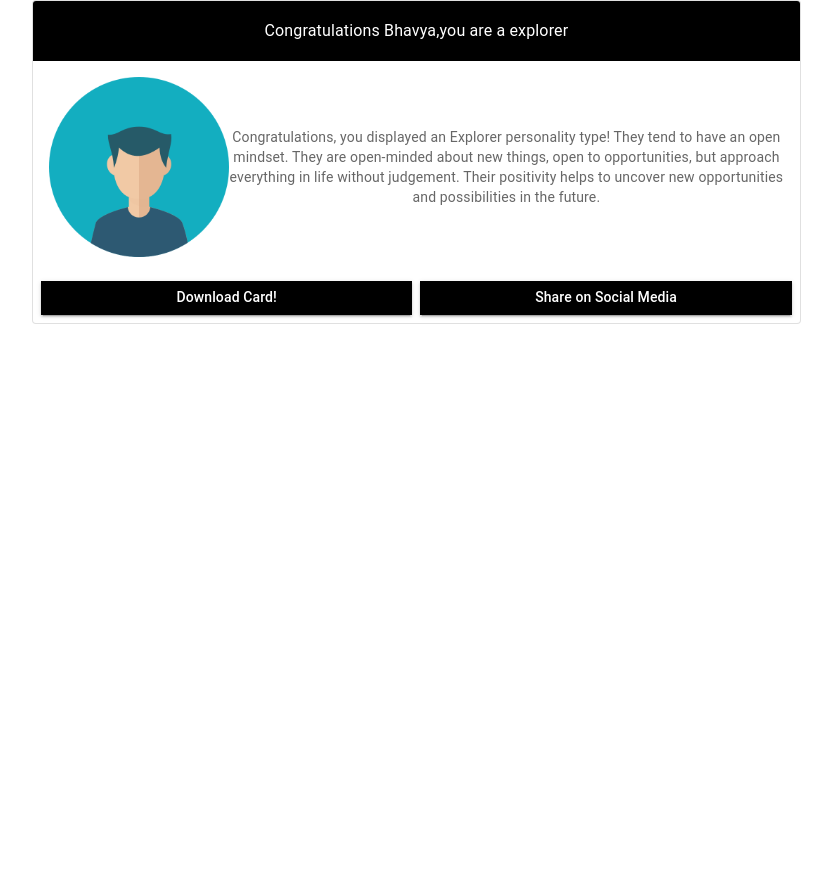
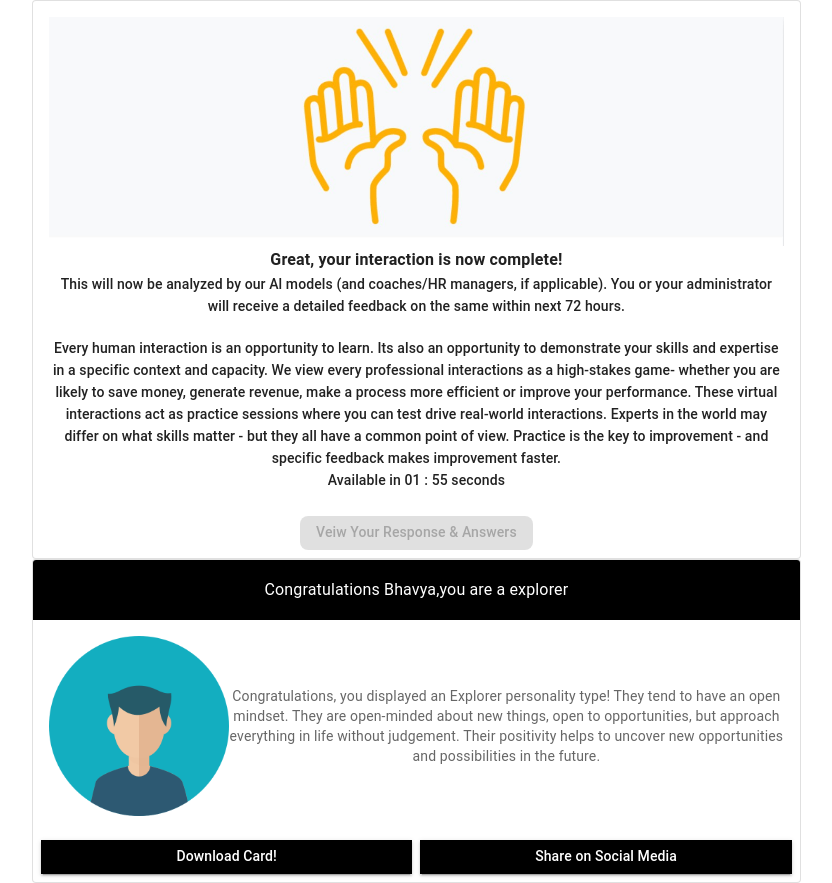
Before and after one commit to anish1357/Talentsumo-Assignmennt, a React (Create React App) app: page / in a window 1280 px wide. Shown: the whole page, without its empty margins (182-1014 px from the left). Before the commit the page ends 800 px from the top, so only its background shows below. Built offline with nearby package versions, Linux system fonts and the light colour scheme.

Commit message:
1st card done  with functionality

```diff
--- a/src/Components/Button/CustomButton.js
+++ b/src/Components/Button/CustomButton.js
@@ -1,11 +1,11 @@
 import React from "react"
-import {Button} from "@mui/material"
+import {Button, formGroupClasses} from "@mui/material"
 import Typography from "@mui/material/Typography"
 const CustomButton = (props) => {
 
 
    return (
-      <Button fullWidth={true} variant={"contained"} sx={{ color: `${props.color}`, backgroundColor: `${props.backgroundColor}`,textTransform: 'none', borderRadius : `${props.borderRadius}`}}>
+      <Button fullWidth={props.fullWidth ? true : false} disabled={props.disabled ? true :  false} variant={"contained"} sx={{ color: `${props.color}`, backgroundColor: `${props.backgroundColor}`,textTransform: 'none', borderRadius : `${props.borderRadius}`}}>
        <Typography variant="subtitle2" >
        {props.name}
        </Typography>
--- /dev/null
+++ b/src/Components/Cards/Card1.js
@@ -0,0 +1,63 @@
+import {React,useState,useEffect} from "react"
+import {Card,CardHeader,CardContent,CardActions,CardMedia,Box} from "@mui/material"
+import Typography from "@mui/material/Typography"
+import CustomButton from "../Button/CustomButton"
+import logo from './handsphoto.jpg';
+  const CustomCard1 = (props) =>  {
+    const [disable, setDisable] = useState(true);
+    const [minutes, setMinutes] = useState(2);
+    const [seconds, setSeconds] = useState(0);
+
+    useEffect(()=>{
+     var timer;
+      timer =setTimeout(()=> {
+        setSeconds(seconds -1);
+        if(seconds === 0 && minutes ===0 )
+        { setDisable(false);
+
+        }
+        if(seconds === 0){
+            setMinutes(minutes - 1)
+            setSeconds(59)
+        }
+
+      },1000);
+      if(!disable){
+        setMinutes(0)
+        setSeconds(0)
+        clearInterval(timer);
+      }
+
+
+    },[seconds,minutes,disable]);
+   return (
+    <Card sx={{ maxWidth: "90%"}} variant="outlined" raised={true}>
+
+        <CardContent sx={{ maxWidth : "100%" }}>
+            <CardMedia  component="img" image={logo}/>
+            <Typography variant="subtitle1" sx={{fontWeight:"bold"}}>
+            Great, your interaction is now complete!
+            </Typography>
+            <Typography variant="subtitle2">
+                 This will now be analyzed by our Al models (and coaches/HR managers, if applicable).
+                 You or your administrator will receive a detailed feedback on the same within next 72 hours.
+              </Typography>
+              <br/>
+              <Typography variant="subtitle2">
+                 Every human interaction is an opportunity to learn. Its also an opportunity to demonstrate your
+                 skills and expertise in a specific context and capacity. We view every professional interactions
+                 as a high-stakes game- whether you are likely to save money, generate revenue, make a process
+                 more efficient or improve your performance. These virtual interactions act as practice sessions
+                  where you can test drive real-world interactions. Experts in the world may differ on what skills
+                  matter - but they all have a common point of view. Practice is the key to improvement - and
+                  specific feedback makes improvement faster.
+            </Typography>
+            <Typography variant="subtitle2">Available in {minutes < 10 ?  "0" +minutes : minutes} : {seconds< 10 ?  "0" +seconds : seconds} seconds</Typography>
+      </CardContent>
+      <CardActions sx={{justifyContent:"center"}}>
+        <CustomButton name={"Veiw Your Response & Answers"}  borderRadius={"8px"} disabled={disable}/>
+      </CardActions>
+    </Card>
+    );
+}
+export default CustomCard1;
--- a/src/Components/Cards/Card2.js
+++ b/src/Components/Cards/Card2.js
@@ -23,8 +23,8 @@ import logo from './avatar.png';
         </Box>
       </CardContent>
       <CardActions>
-        <CustomButton name={"Download Card!"} color={"white"} backgroundColor={"black"} borderRadius={"0px"}/>
-        <CustomButton name={"Share on Social Media"} color={"white"} backgroundColor={"black"} borderRadius={"0px"}/>
+        <CustomButton name={"Download Card!"} color={"white"} backgroundColor={"black"} borderRadius={"0px"} fullWidth={true}/>
+        <CustomButton name={"Share on Social Media"} color={"white"} backgroundColor={"black"} borderRadius={"0px"} fullWidth={true}/>
       </CardActions>
     </Card>
     );
--- a/src/Components/Pages/ThankYou.js
+++ b/src/Components/Pages/ThankYou.js
@@ -2,11 +2,13 @@ import React from "react"
 import {Container,Box} from "@mui/material"
 import Typography from "@mui/material/Typography"
 import CustomCard2 from '../Cards/Card2.js';
+import CustomCard1 from "../Cards/Card1.js";
 const ThankYou = () => {
 
 
    return (
      <Container maxWidth="md">
+        <CustomCard1/>
         <CustomCard2 name="Bhavya"/>
      </Container>
 );
```
Also changed, not shown: src/Components/Cards/handsphoto.jpg (added).
